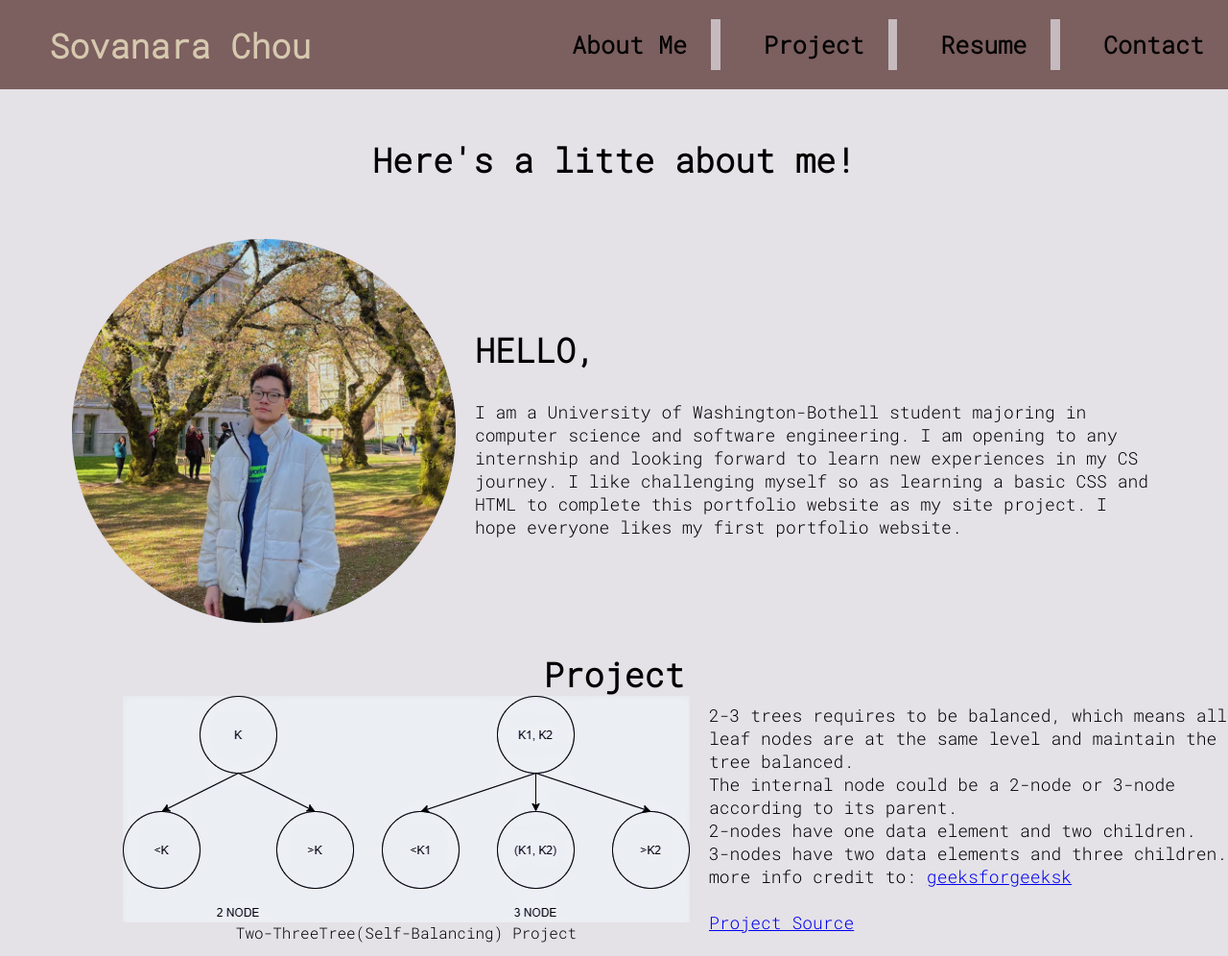
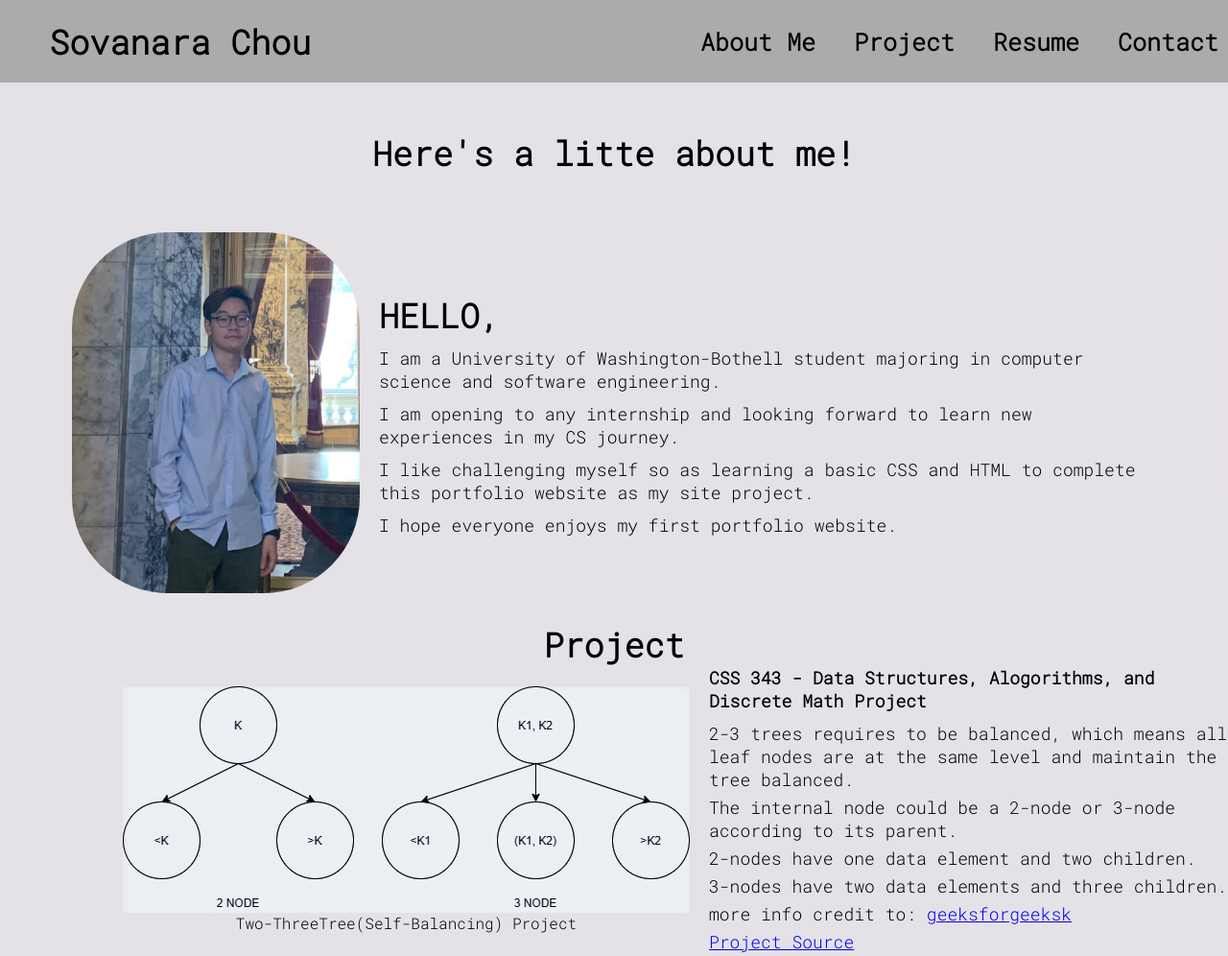
Before and after one commit to SnaraC/Personal-Project, a plain HTML site: page index.html in a window 1280 px wide. Shown: the top 996 px of the page at 96% size. Drawn offline with Linux system fonts and the light colour scheme.

Commit message:
New commit

```diff
--- a/css/style.css
+++ b/css/style.css
@@ -14,11 +14,6 @@ h3 a {
 	text-decoration: none;
 }
 
-span {
-	color: #d6c9af;
-	background-color: #7c5f5f;
-}
-
 nav {
 	display: flex;
 	align-items: center;
@@ -26,14 +21,19 @@ nav {
 	padding-top: 20px;
 	padding-bottom: 20px;
 	padding-left: 4%;
-	background-color: #7c5f5f;
+	background-color:  #adaaaa;
+}
+
+nav h3 a
+{
+	background-color: #adaaaa;
+	color: black;
 }
 
 nav ul li {
 	list-style-type: none;
 	display: inline-block;
-	padding: 10px 15px;
-	background-color: #7c5f5f;
+	background-color:  #adaaaa;
 }
 
 nav ul li a {
@@ -43,12 +43,12 @@ nav ul li a {
 	font-size: 25px;
 	font-weight: bold;
 	color: black;
-	background-color: #7c5f5f;
+	background-color:  #adaaaa;
 }
 
 nav ul li a:hover {
 	text-align: center;
-	background-color: rgb(221, 192, 192);
+	background-color: rgb(141, 141, 141);
 	transition: 1s;
 	padding: 15px;
 	border-radius: 50%;
@@ -70,8 +70,8 @@ nav ul li a:hover {
 }
 
 .profilepic {
-	border-radius: 50%;
-	width: 400px;
+	border-radius: 100px;
+	width: 300px;
 	max-height: 100%;
 }
 
@@ -80,7 +80,7 @@ nav ul li a:hover {
 }
 
 .aboutmep {
-	margin-top: 30px;
+	margin-top: 10px;
 	font-size: 18px;
 	font-family: 'Roboto Mono', monospace;
 }
@@ -144,3 +144,7 @@ nav ul li a:hover {
 	margin-left: 20px;
 	font-size: 18px;
 }
+.projectin1text p {
+	margin-bottom: 5px;
+	font-size: 18px;
+}
--- a/index.html
+++ b/index.html
@@ -18,12 +18,9 @@
 <body>
     <div>
         <nav>
-            <h3 id="Home"><a href="#index.html"><span>Sovanara Chou</span></a></h3>
+            <h3 id="Home"><a href="#index.html">Sovanara Chou</a></h3>
             <ul>
-                <li><a href="#AboutMe">About Me</a></li>
-                <li><a href="#Project">Project</a></li>
-                <li><a href="#Resume">Resume</a></li>
-                <li><a href="#Contact">Contact</a></li>
+                <li><a href="#AboutMe">About Me</a></li><li><a href="#Project">Project</a></li><li><a href="#Resume">Resume</a></li><li><a href="#Contact">Contact</a></li>
             </ul>
         </nav>
     </div>
@@ -31,15 +28,21 @@
         <section class="home" id="AboutME">
             <h3 style="text-align:center; margin-bottom:60px">Here's a litte about me!</h3>
             <div class="homepage">
-                <div><img class="profilepic" src="image/image1.jpg" alt="profile"></div>
+                <div><img class="profilepic" src="image/image_50397697.JPG" alt="profile"></div>
                 <div class=aboutme>
                     <h3>HELLO,</h3>
                     <p class="aboutmep">I am a University of Washington-Bothell student majoring in computer science and
                         software engineering.
+                    </p>
+                    <p class="aboutmep">
                         I am opening to any internship and looking forward to learn new experiences in my CS journey.
+                    </p>
+                    <p class="aboutmep">
                         I like challenging myself so as learning a basic CSS and HTML to complete this portfolio website
                         as my site project.
-                        I hope everyone likes my first portfolio website.
+                    </p>
+                    <p class="aboutmep">
+                        I hope everyone enjoys my first portfolio website.
                     </p>
                 </div>
             </div>
@@ -52,15 +55,16 @@
                     <p>Two-ThreeTree(Self-Balancing) Project</p>
                 </div>
                 <div class="projectin1text">
+                    <p style="margin-bottom:10px; font-weight:bold">CSS 343 - Data Structures, Alogorithms, and Discrete Math Project<p>
                     <p>2-3 trees requires to be balanced, which means all leaf nodes are at the same level and maintain
                         the tree balanced.</p>
                     <p>The internal node could be a 2-node or 3-node according to its parent. </p>
                     <p>2-nodes have one data element and two children. </p>
                     <p>3-nodes have two data elements and three children.</p>
                     <p>more info credit to: <a href="https://www.geeksforgeeks.org/2-3-trees-search-and-insert/"
-                            target="_blank"> geeksforgeeksk</a></p><br>
+                            target="_blank"> geeksforgeeksk</a></p>
                     <a href="https://github.com/SnaraC/2-3-Tree-self-balancing-tree" target="_blank"> Project Source</a>
-                </div><br>
+                </div>
             </div>
             <div style="margin-top: 30px; margin-left:23%" class="project1">
                 <div class="projectin1">
@@ -68,7 +72,7 @@
                     <p>Scientific Calculator Project</p>
                 </div>
                 <div class="projectin1text">
-                    <p style="margin-bottom: 30px">Simple scientific calculator written in C++</p>
+                    <p style="margin-bottom: 10px; font-weight: bold">Simple scientific calculator written in C++</p>
                     <a href="https://github.com/SnaraC/CalculatorProject" target="_blank"> Project Source</a>
                 </div><br>
             </div>
@@ -78,7 +82,7 @@
                     <p>Tic-Tac-Toe Game</p>
                 </div>
                 <div class="projectin1text">
-                    <p>Tic-Tac-Toe Game</p>
+                    <p style="margin-bottom:10px; font-weight:bold">Tic-Tac-Toe Game</p>
                     <p style="margin-bottom: 30px">Two players game with player 1 as (X) and player 2 as (O) </p>
                     <a href="https://github.com/SnaraC/Tic-Tac-Toe-Game" target="_blank"> Project Source</a>
                 </div><br>
```
Also changed, not shown: image/image_50397697.JPG (added).
